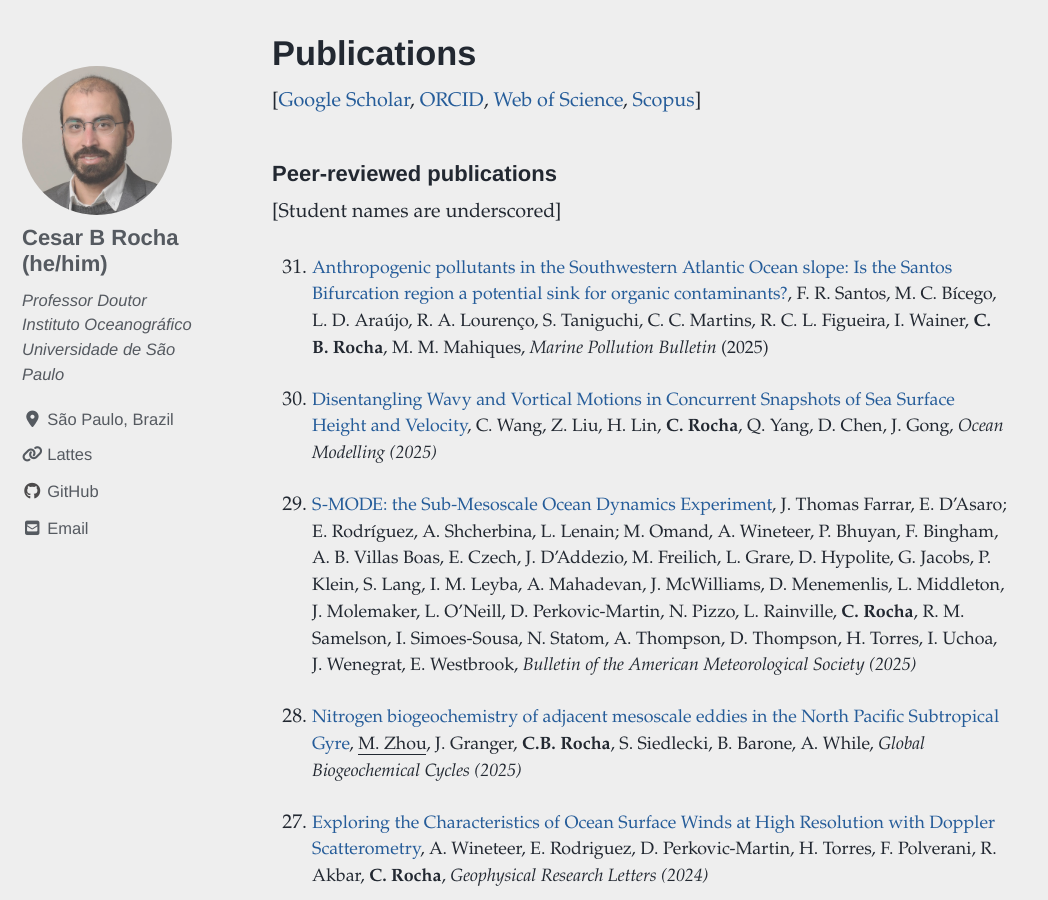
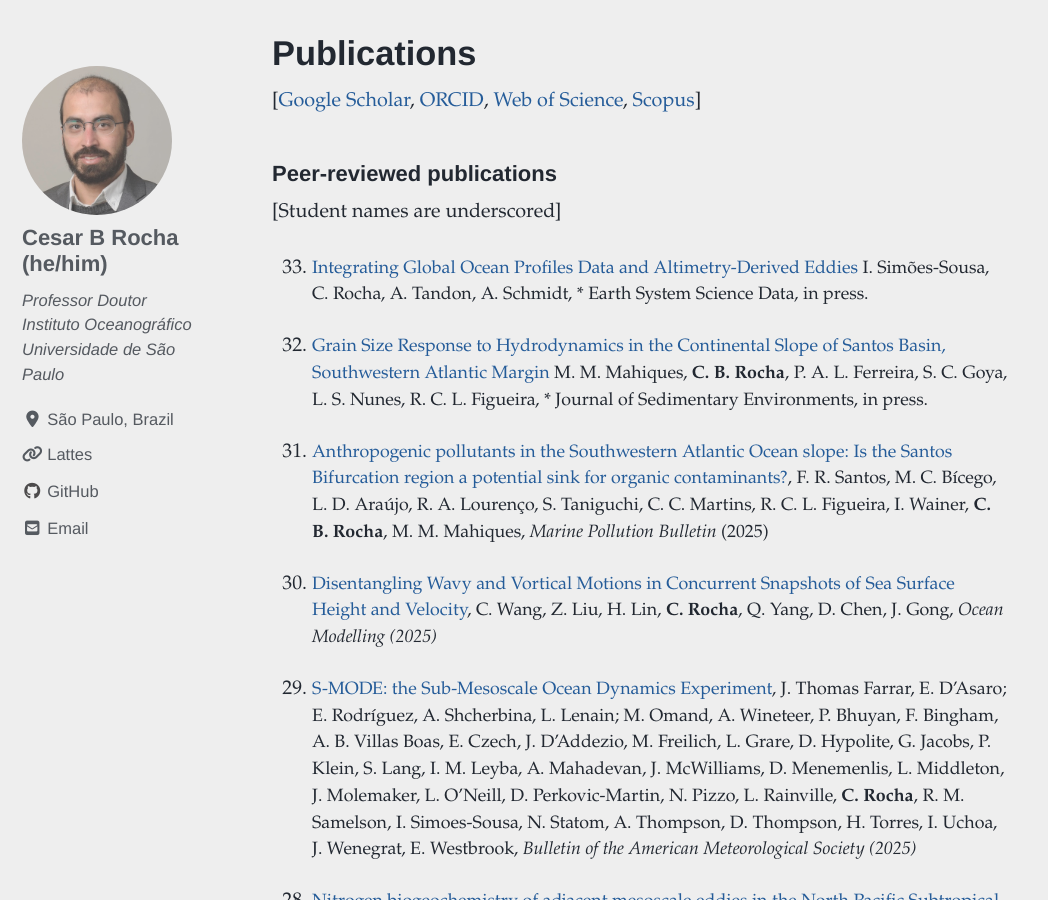
Before and after one commit to cesar-rocha/cesar-rocha.github.io, a Jekyll site: the page built from _pages/publications.md, in a window 1280 px wide and 900 px high, scrolled down 1089 px. Shown: the whole window, without its empty margins (0-1048 px from the left). Built offline with Jekyll 4.4.1, drawn with Linux system fonts in a browser that asks for light colours; cached includes are drawn as plain includes; nearby versions of some CDN libraries.

Commit message:
update publications

```diff
--- a/_pages/publications.md
+++ b/_pages/publications.md
@@ -43,6 +43,13 @@ Journal of Physical Oceanography (submitted)* -->
 
 [Student names are underscored]
 
+0. [Integrating Global Ocean Profiles Data and Altimetry-Derived Eddies][33]
+    I. Simões-Sousa, C. Rocha, A. Tandon, A. Schmidt, *
+Earth System Science Data, in press.
+
+0. [Grain Size Response to Hydrodynamics in the Continental Slope of Santos Basin, Southwestern Atlantic Margin][32]
+    M. M. Mahiques, **C. B. Rocha**, P. A. L. Ferreira, S. C. Goya, L. S. Nunes, R. C. L. Figueira, *
+Journal of Sedimentary Environments, in press.
 
 0. [Anthropogenic pollutants in the Southwestern Atlantic Ocean slope: Is the Santos Bifurcation region a potential sink for organic contaminants?][31],
     F. R. Santos, M. C. Bícego, L. D. Araújo, R. A. Lourenço, S. Taniguchi, C. C. Martins, R. C. L. Figueira, I. Wainer, **C. B. Rocha**, M. M. Mahiques, *Marine Pollution Bulletin* (2025)
```
Also changed, not shown: other parts of _pages/publications.md (+2 -0 lines).
